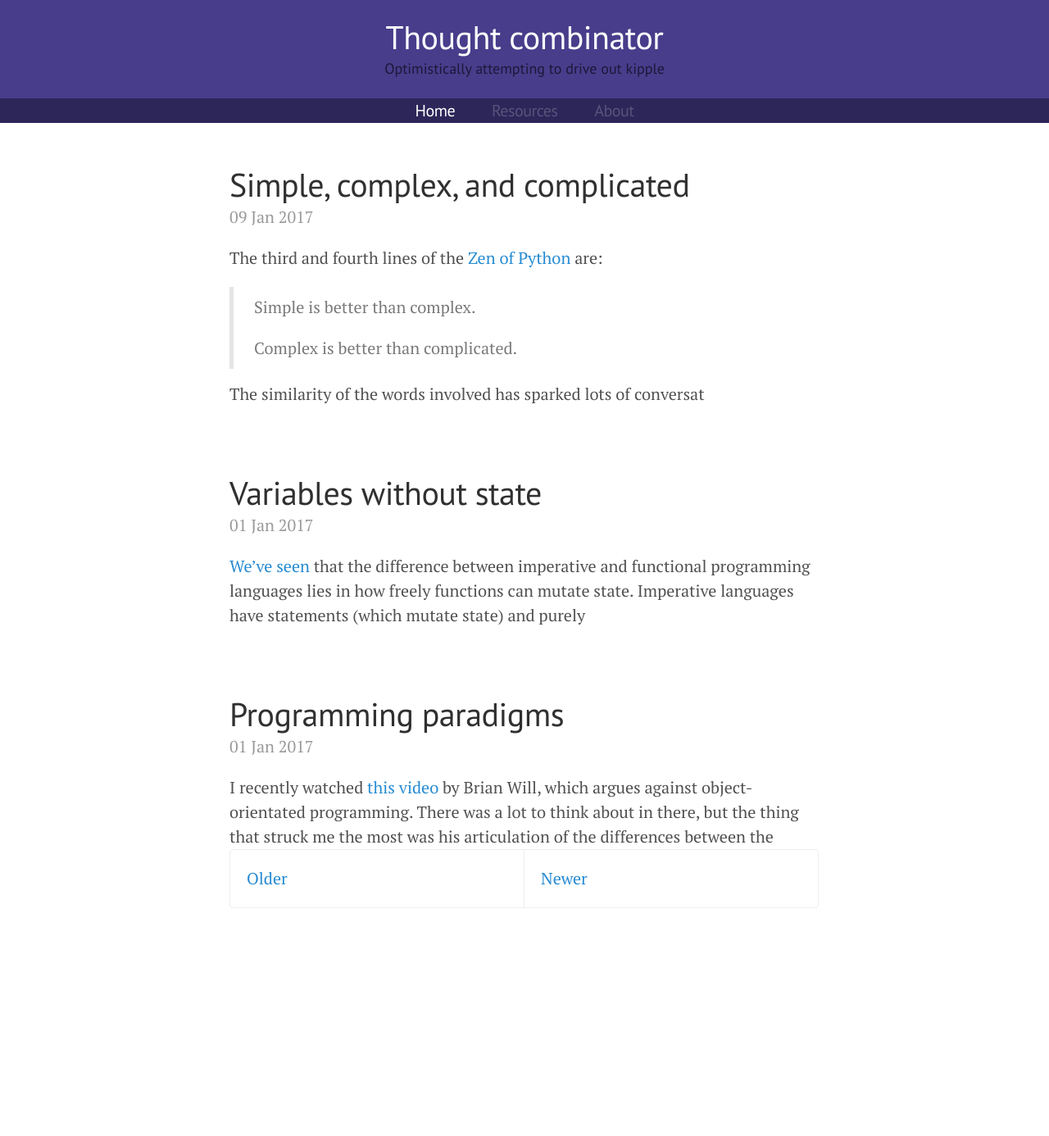
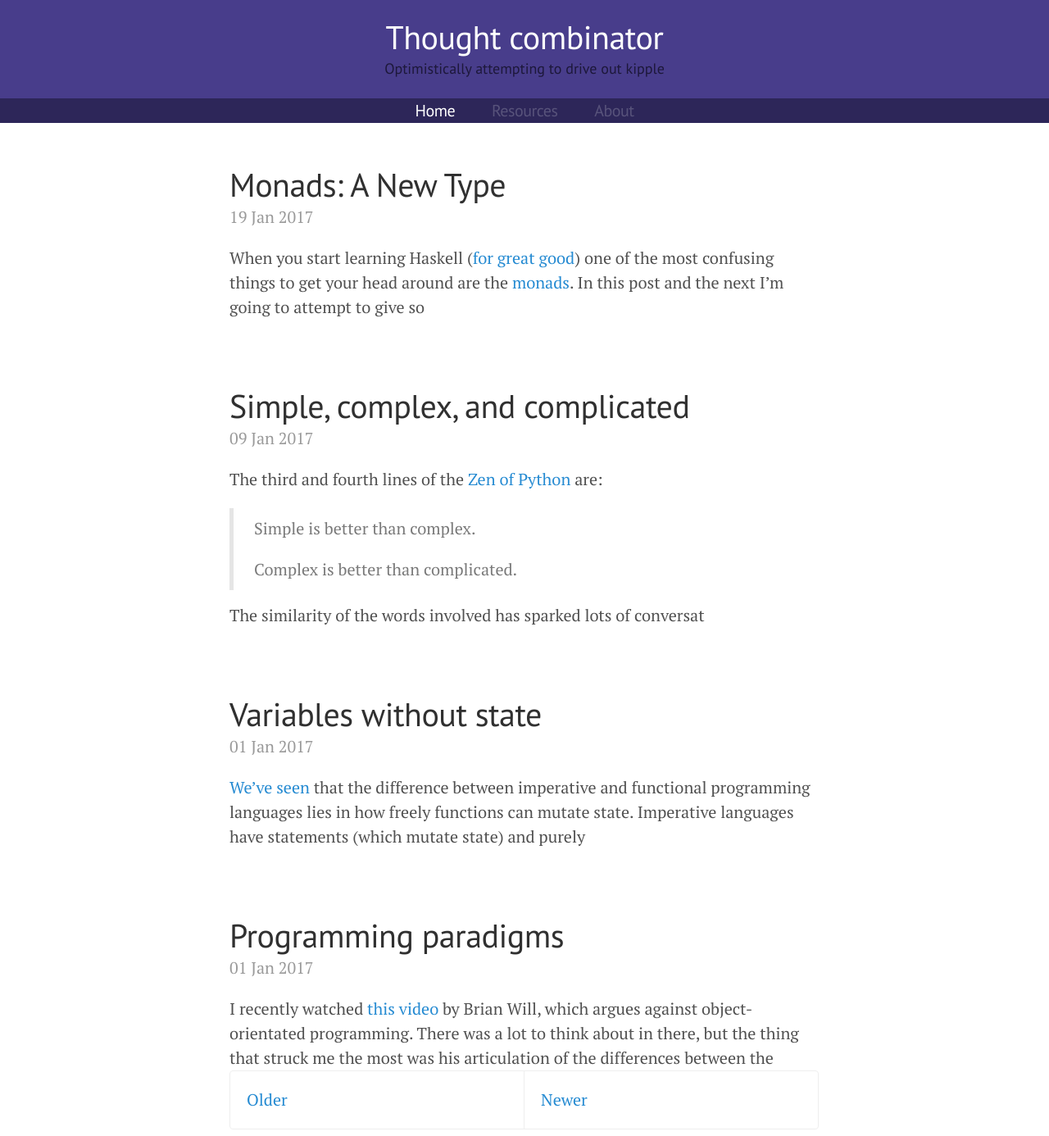
Before and after one commit to elliottroland/elliottroland.github.io, a Jekyll site: the page built from index.html, in a window 1280 px wide. Shown: the whole page at 82% size. Built offline with Jekyll 4.4.1, drawn with Linux system fonts in a browser that asks for light colours; the list of posts is cut into pages by our own code; before the commit the page ends 1116 px from its top, so only the background shows below that; some of the changed lines change nothing that is shown.

Commit message:
Publich Monads(1)

````diff
--- a/_posts/2017-01-16-monads-a-new-type.markdown
+++ b/_posts/2017-01-19-monads-a-new-type.markdown
@@ -1,5 +1,5 @@
 ---
-published: false
+published: true
 title: "Monads: A New Type"
 layout: post
 tags: []
@@ -36,13 +36,28 @@ The third example there just unpacks the second by assigning the intermediate va
 
 You could think of the `->` operator as a constructor *of types*: it takes a data type and any other type, and then returns a function type made up of those two. In Haskell there are a number of ways to create types, but here what interests us is this idea of creating new types *out of other types*. In particular we're interested in the notion of a *type class*.
 
-The word "class" might bring to mind the classes we're familiar with in object-orientated languages, and there is some degree of commonality between them (on account of which they're both called *classes*): just as object classes allow us to stamp out objects that can be used in certain ways, so too type classes allow us to stamp out types that can be used in certain ways. Nevertheless, that's where the similarities end. A type class encodes how its type instances can be used in specific functions. Now, of course, if we're going to write these function signatures in a type class, we'll need to be able to reference it, and this is achieved by using a variable quantified over the type instance. This all sounds a bit mathematical, but in practice it's quite straight forward:
+The word "class" might bring to mind the classes we're familiar with in object-orientated languages, and there is some degree of commonality between them (on account of which they're both called *classes*): just as object classes allow us to stamp out objects that can be used in certain ways, so too type classes allow us to stamp out types that can be used in certain ways. Nevertheless, that's where the similarities end. A type class encodes how its type instances can be used in specific functions. Now, of course, if we're going to write these function signatures in a type class, we'll need to be able to reference it, and this is achieved by using a variable quantified over the type instance. This all sounds a bit technical, but in practice it's quite straightforward:
 
 ```haskell
 class Animal a where
   sayHello :: a -> String
   numberOfLegs :: a -> Int
-  mate :: a -> a -> a
+
+  sayHelloTwice :: a -> String
+  sayHelloTwice animal = (sayHello animal) ++ " " ++ (sayHello animal)
 ```
 
-This defines the type class `Animal`,
+This defines the type class `Animal`, and the variable `a` in these definitions represents a particular type which falls under the `Animal` type class. This definition says that any animal type can be used in the functions listed, and that if `sayHello` is defined then `sayHelloTwice` has a default definition in terms of it (although, it can happily be overridden). If we wanted to create instances of this class, we would need to specify *at least* the three functions that don't have default definitions. If we already had defined types `Human` and `Dog` and wanted to make these instances of `Animal`, then we'd do the following:
+
+```haskell
+instance Animal Dog where
+  sayHello human = "Woof!"
+  numberOfLegs human = 4
+
+instance Animal Human where
+  sayHello human = "Hi, my name is " ++ (nameOf human)
+  numberOfLegs human = 2
+  sayHelloTwice human = (sayHello human) ++ ". Oh, hello again!"
+```
+
+In this case, the dog says hello twice by barking twice, while the human remembers they've met you and only introduces themselves once. This is all very simple, but it gets the point across. Type classes are [one of the fundamental constructs of Haskell](https://youtu.be/KnV9L5xiHt0?t=15m30s), and will play a key role in the coming posts. If you're interested in reading more about them, be sure to check out the [Learn You a Haskell For Great Good chapter on them](http://learnyouahaskell.com/types-and-typeclasses).
````
